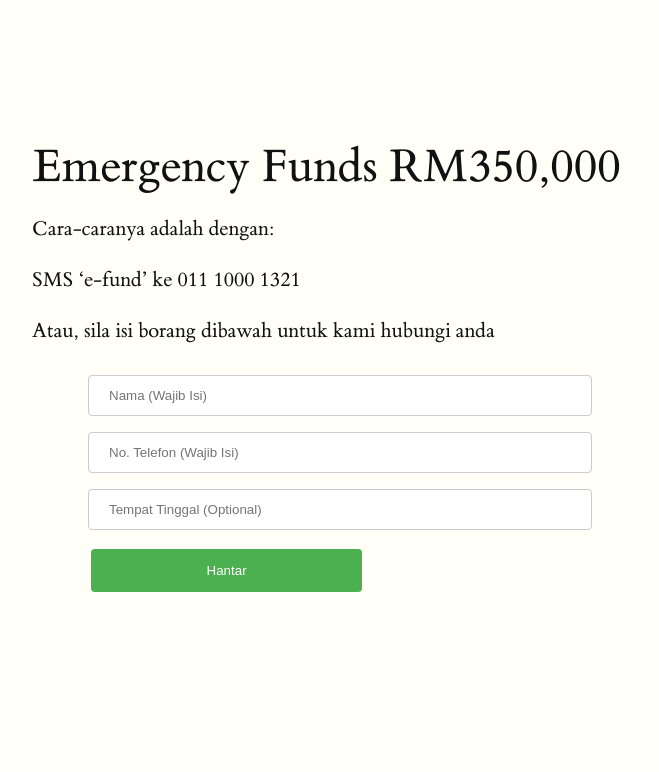
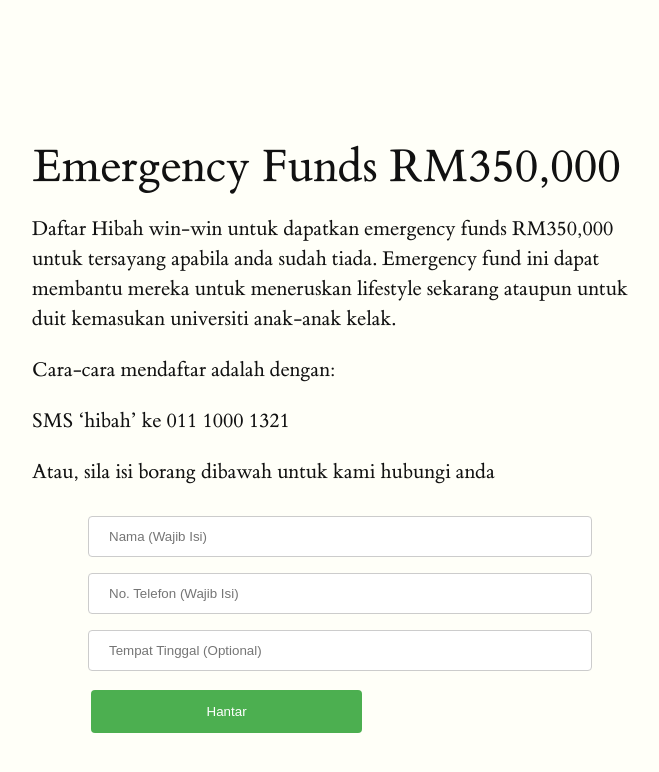
Before and after one commit to takafulis/takafulis.github.io, a Jekyll site: the page built from _posts/2016-12-27-emergency-funds.md, in a window 1280 px wide. Shown: the top 772 px of the page, without its empty margins (128-787 px from the left). Built offline with Jekyll 4.4.1, drawn with Linux system fonts in a browser that asks for light colours.

Commit message:
Update 2016-12-27-emergency-funds.md

```diff
--- a/_posts/2016-12-27-emergency-funds.md
+++ b/_posts/2016-12-27-emergency-funds.md
@@ -1,12 +1,14 @@
 ---
 layout: default3
 title: "Emergency Funds RM350,000"
-description: "Daftar untuk dapatkan emergency funds RM3500,000 untuk tersayang apabila anda tiada"
+description: "Daftar untuk dapatkan emergency funds RM350,000 untuk tersayang apabila anda sudah tiada"
 date: 2016-10-25
 ---
 
 # Emergency Funds RM350,000
 
-Cara-caranya adalah dengan:
+Daftar Hibah win-win untuk dapatkan emergency funds RM350,000 untuk tersayang apabila anda sudah tiada. Emergency fund ini dapat membantu mereka untuk meneruskan lifestyle sekarang ataupun untuk duit kemasukan universiti anak-anak kelak.
 
-SMS ‘e-fund’ ke 011 1000 1321
+Cara-cara mendaftar adalah dengan:
+
+SMS ‘hibah’ ke 011 1000 1321
```
